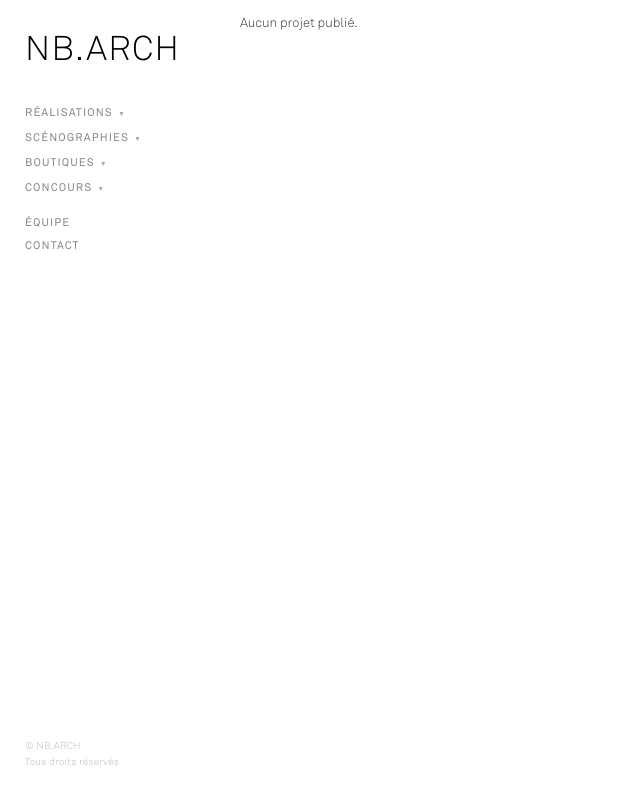
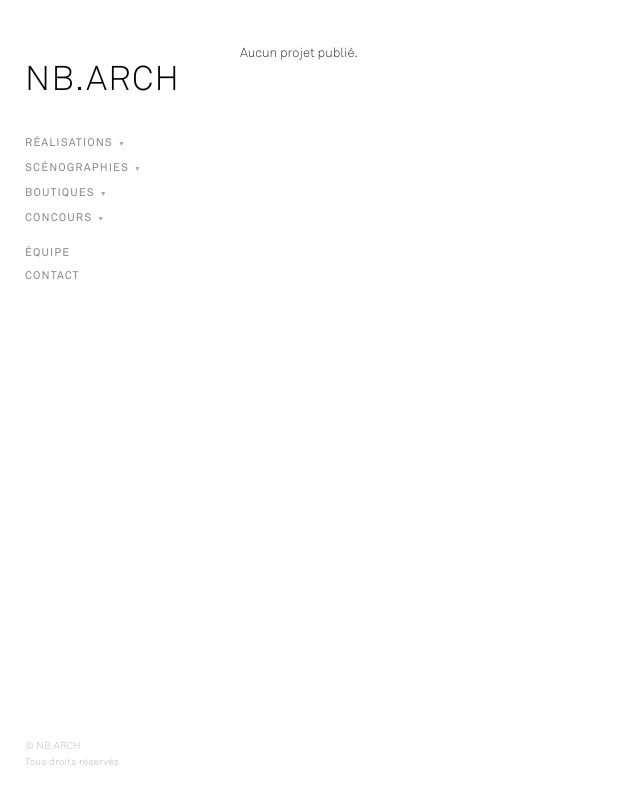
Before and after one commit to pmenoux/nbarch, a PHP site: page / in a window 1280 px wide. Shown: the whole page, without its empty margins (0-640 px from the left). Run offline with PHP 8.4, Linux system fonts and the light colour scheme; data comes from the database, SQL or seed files in the repository; data that the repository does not hold is empty; a stand-in replaces the project's code that opens the database connection; some libraries are stand-ins or nearby versions.

Commit message:
Add 30px top breathing room while preserving baseline alignment
Sidebar padding-top: 30px → 60px, content: 14px → 44px,
homepage: 101px → 131px. Logo/title baseline alignment maintained.

Co-Authored-By: Claude Opus 4.6 <noreply@anthropic.com>

```diff
--- a/assets/css/style.css
+++ b/assets/css/style.css
@@ -89,7 +89,7 @@ img {
 .sidebar {
     width: 200px;
     flex-shrink: 0;
-    padding: 30px 20px 30px 25px;
+    padding: 60px 20px 30px 25px;
     position: fixed;
     top: 0;
     left: 0;
@@ -220,22 +220,21 @@ img {
 
 /* --- Contenu principal --- */
 /* padding-top : aligner la baseline du titre (55px) avec la baseline
-   du logo "NB.ARCH" (34px) dans la sidebar.
-   Logo baseline : 30 (padding) + 3.4 (demi-interligne) + 25.8 (ascendante) ≈ 59px
-   Titre 55px baseline : padding-top + 2.75 + 41.8 ≈ padding-top + 45px
-   → padding-top ≈ 14px */
+   du logo "NB.ARCH" (34px) dans la sidebar (+30px d'air en haut).
+   Logo baseline : 60 (padding) + 3.4 + 25.8 ≈ 89px
+   Titre baseline : padding-top + 45 ≈ 89px → padding-top ≈ 44px */
 .content {
     margin-left: 200px;
-    padding: 14px 40px 60px 40px;
+    padding: 44px 40px 60px 40px;
     flex: 1;
     max-width: 780px;
 }
 
 /* Page d'accueil : aligner le bord sup. de l'image avec le haut
    de "RÉALISATIONS" dans la sidebar.
-   Sidebar : 30 (padding) + 41 (logo) + 30 (margin) = 101px */
+   Sidebar : 60 (padding) + 41 (logo) + 30 (margin) = 131px */
 .content-home {
-    padding-top: 101px;
+    padding-top: 131px;
 }
 
 /* ========================
```
